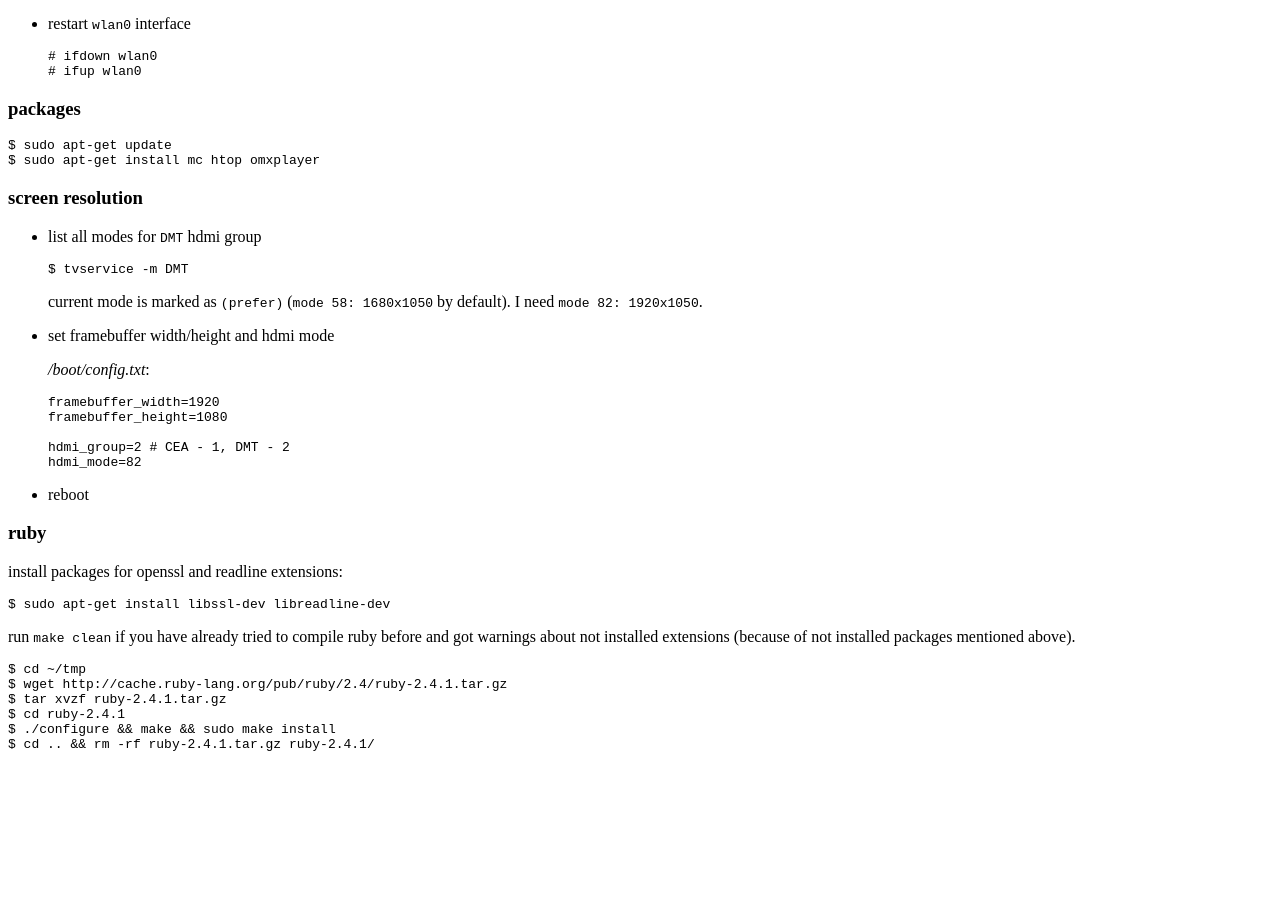
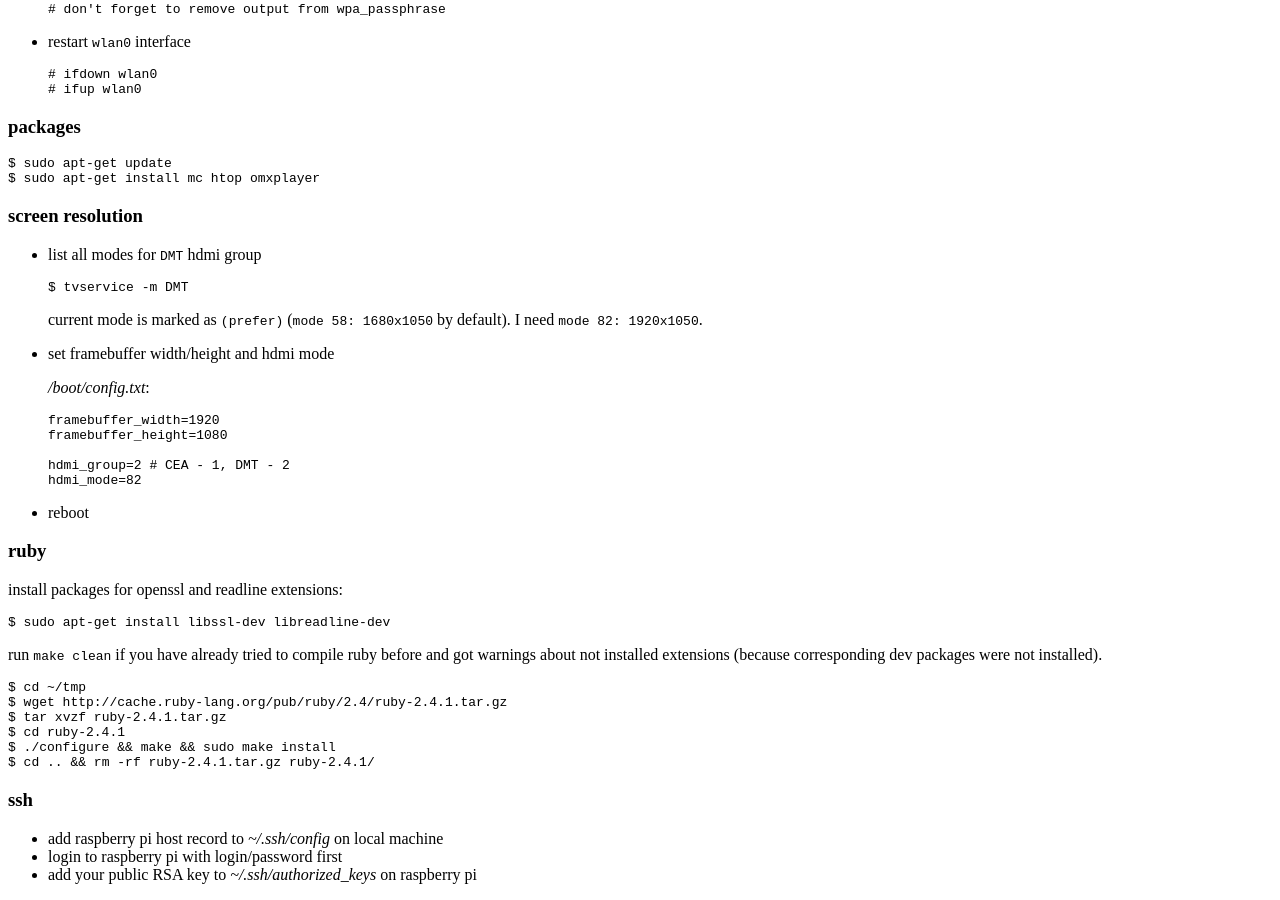
Before and after one commit to tap349/tap349.github.io, a Jekyll site: the page built from _posts/2017-04-15-raspberry-pi.md, in a window 1280 px wide and 900 px high, scrolled down 2633 px. Built offline with Jekyll 4.4.1, drawn with Linux system fonts in a browser that asks for light colours; before the commit the page ends 3398 px from its top, so only the background shows below that.

Commit message:
update 2017-04-16_04:23:45

````diff
--- a/_posts/2017-04-15-raspberry-pi.md
+++ b/_posts/2017-04-15-raspberry-pi.md
@@ -214,7 +214,7 @@
 
 run `make clean` if you have already tried to compile ruby
 before and got warnings about not installed extensions
-(because of not installed packages mentioned above).
+(because corresponding dev packages were not installed).
 
 ```sh
 $ cd ~/tmp
@@ -224,3 +224,9 @@
 $ ./configure && make && sudo make install
 $ cd .. && rm -rf ruby-2.4.1.tar.gz ruby-2.4.1/
 ```
+
+### ssh
+
+- add raspberry pi host record to _~/.ssh/config_ on local machine
+- login to raspberry pi with login/password first
+- add your public RSA key to _~/.ssh/authorized_keys_ on raspberry pi
````
